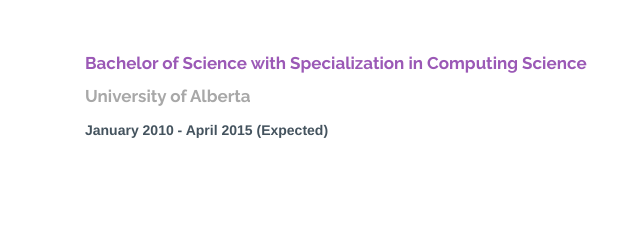
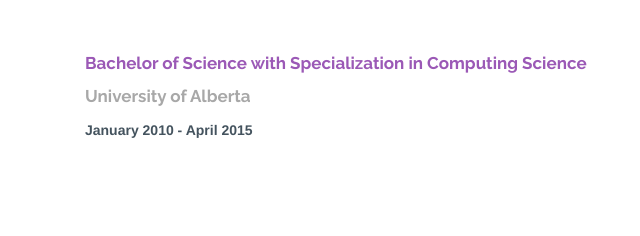
Before and after one commit to Lucklyric/mycvpages, a plain HTML site: page pages/index.html in a window 1280 px wide. Shown: the part 1724-1960 px from the top of the page, 0-640 px from the left. Drawn offline with nearby package versions, Linux system fonts and the light colour scheme.

Commit message:
1. Fix a typo

```diff
--- a/pages/index.html
+++ b/pages/index.html
@@ -458,7 +458,7 @@
             <div class="item">
                 <h4>Bachelor of Science with Specialization in Computing Science</h4>
                 <h4><span>University of Alberta</span></h4>
-                <h5>January 2010 - April 2015 (Expected)</h5>
+                <h5>January 2010 - April 2015</h5>
             </div>
             <!-- ITEM END -->
 
```
